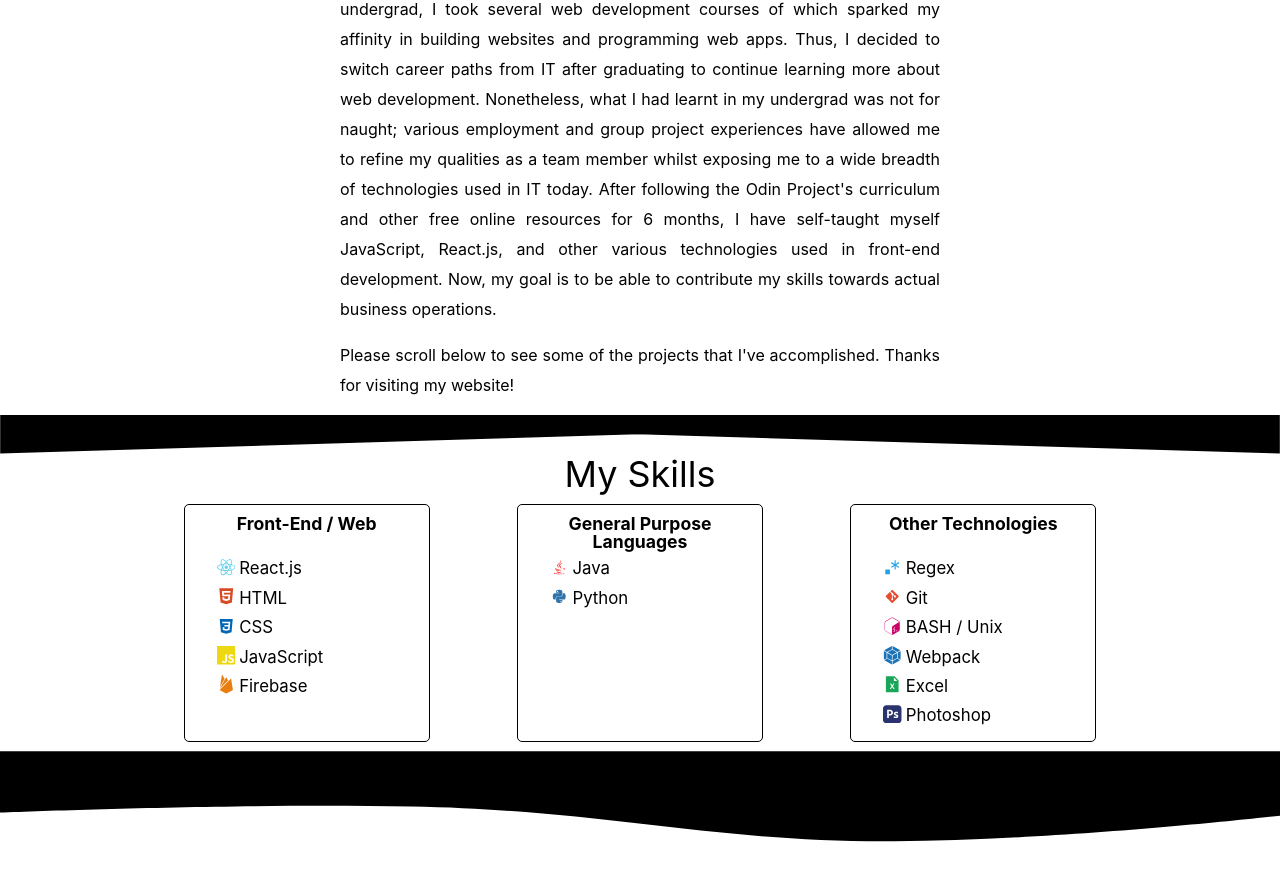
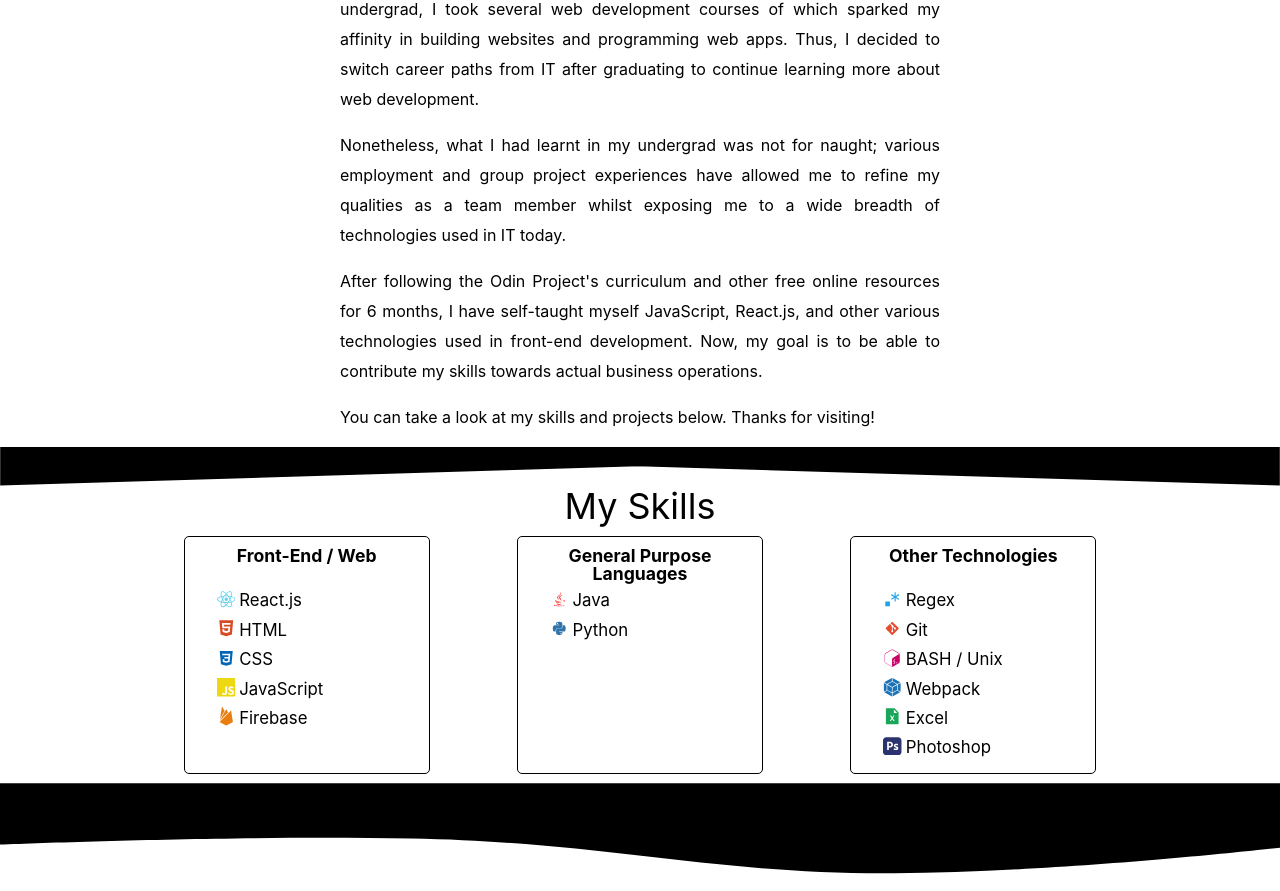
Before and after one commit to Datrinon/portfolio, a React (Create React App) app: page / in a window 1280 px wide. Shown: the part 1017-1908 px from the top of the page. Built offline with nearby package versions, Linux system fonts and the light colour scheme.

Commit message:
Refactor biotext to split by newline into paragraph elements

```diff
--- a/src/components/Content/About.js
+++ b/src/components/Content/About.js
@@ -20,7 +20,13 @@
 
       const text = await result.text();
 
-      setBioText(text);
+      const elems = text.split(/\r?\n/).map((text, index) => {
+        return <p key={index} className="bio-text">
+          {text}
+        </p>
+      })
+
+      setBioText(elems);
     })();
 
     const onIntersectAbout = (entries, observer) => {
@@ -64,11 +70,11 @@
         </A.AboutMeFacts>
       </A.AboutHeader>
       <A.Bio className="bio">
-        <p className="bio-text">
-          {bioText}
-        </p>
+        {
+          bioText
+        }
         <p className="bio-footer">
-          Please scroll below to see some of the projects that I've accomplished. Thanks for visiting my website!
+          You can take a look at my skills and projects below. Thanks for visiting!
         </p>
       </A.Bio>
     </A.AboutContainer>
```
